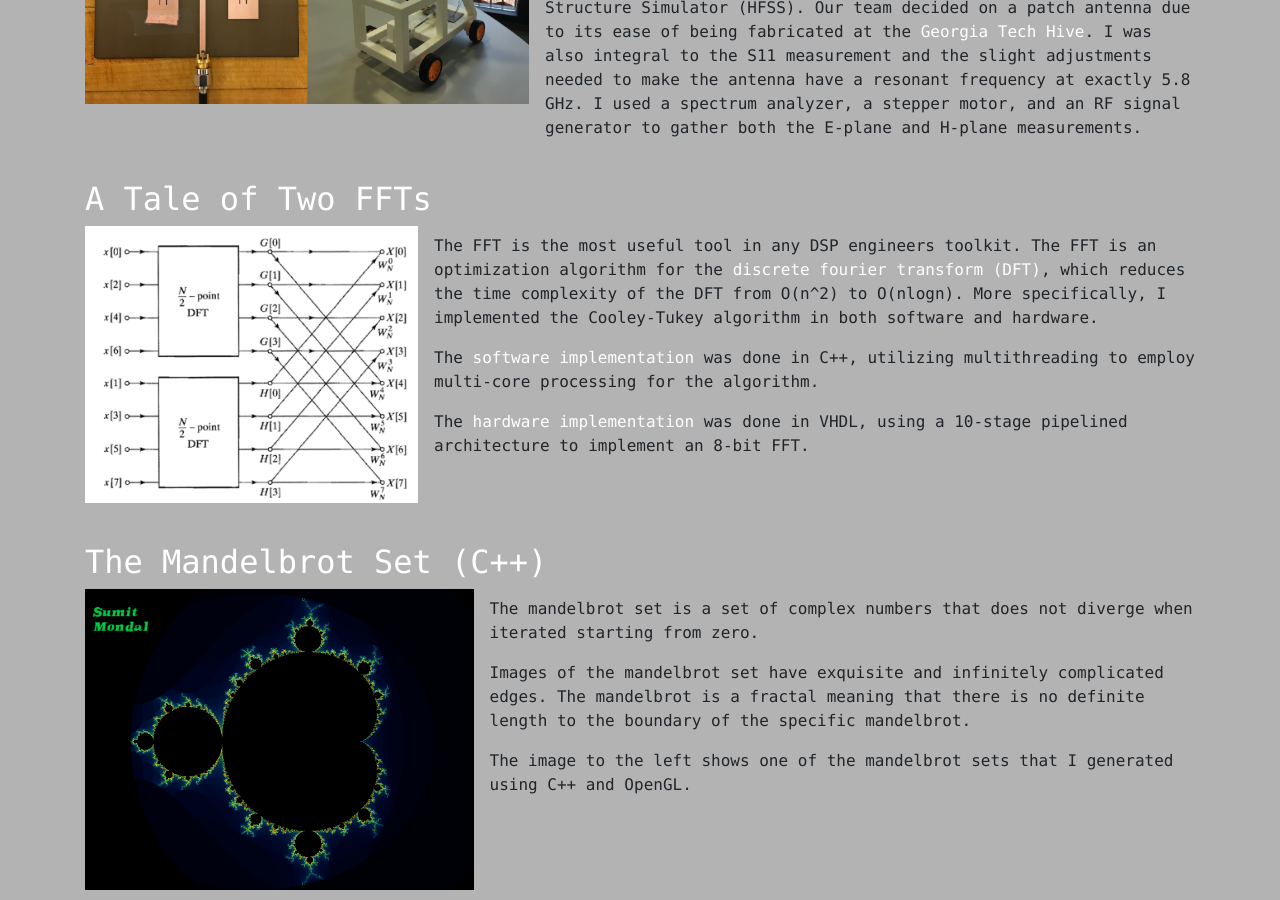
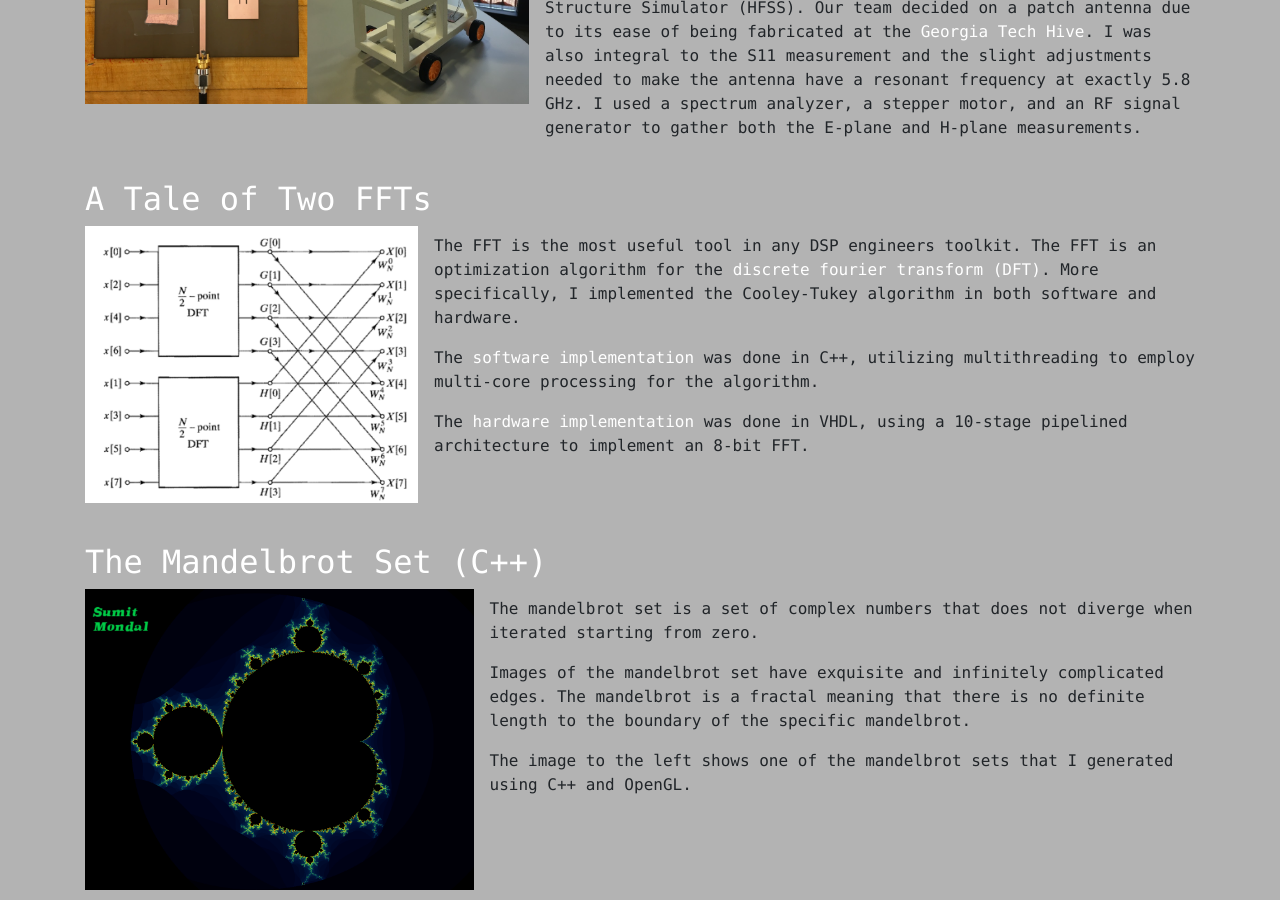
Before and after one commit to SumitMondal/SumitMondal.github.io, a Jekyll site: the page built from projects/index.html, in a window 1280 px wide and 900 px high, scrolled down 1155 px. Built offline with Jekyll 4.4.1, drawn with Linux system fonts in a browser that asks for light colours.

Commit message:
remove my resume, edit some project info

```diff
--- a/projects/index.html
+++ b/projects/index.html
@@ -58,7 +58,7 @@ layout: project
       <br>
       <h2 class="text-secondary">A Tale of Two FFTs</h2>
       <p><img src="/images/fft.png" style="width: 30%;display: block; float:left;margin:0 1em 1em 0;"   alt="cover" /></p>
-      <p> The FFT is the most useful tool in any DSP engineers toolkit. The FFT is an optimization algorithm for the <a href="https://en.wikipedia.org/wiki/Discrete_Fourier_transform">discrete fourier transform (DFT)</a>, which reduces the time complexity of the DFT from O(n^2) to O(nlogn). More specifically, I implemented the Cooley-Tukey algorithm in both software and hardware.</p>
+      <p> The FFT is the most useful tool in any DSP engineers toolkit. The FFT is an optimization algorithm for the <a href="https://en.wikipedia.org/wiki/Discrete_Fourier_transform">discrete fourier transform (DFT)</a>. More specifically, I implemented the Cooley-Tukey algorithm in both software and hardware.</p>
       <p> The <a href="https://github.com/SumitMondal/FFT_software">software implementation</a> was done in C++, utilizing multithreading to employ multi-core processing for the algorithm.</p>
       <p> The <a href="https://github.com/SumitMondal/FFT_hardware">hardware implementation</a> was done in VHDL, using a 10-stage pipelined architecture to implement an 8-bit FFT.</p>
     </div>
```
Also changed, not shown: about/index.md (+0 -2 lines), 1 other file.
